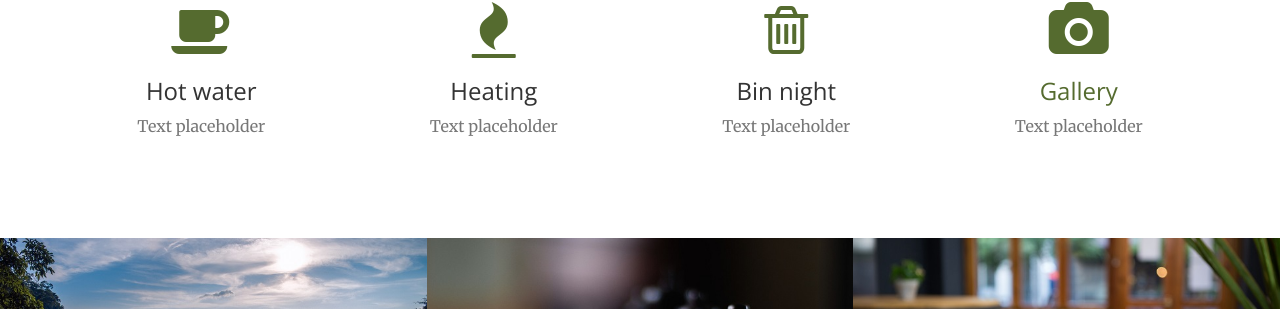
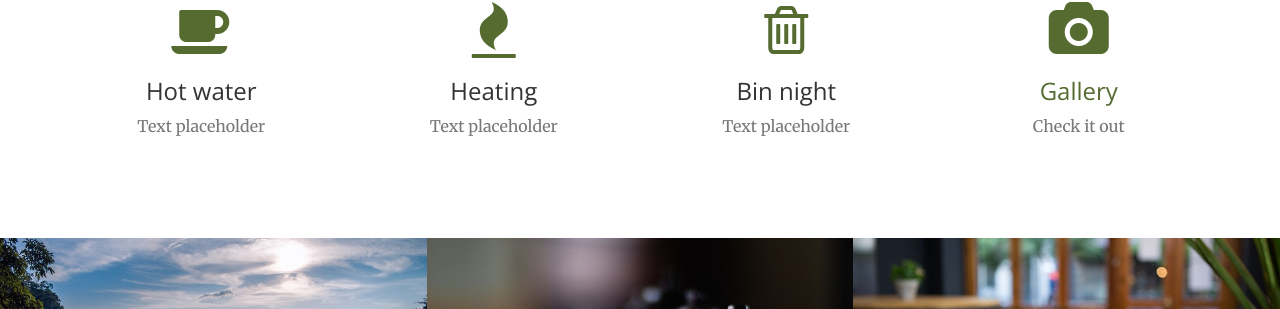
Before and after one commit to DillwyniaLodge/homepage1, a Jekyll site: the page built from index.html, in a window 1280 px wide and 900 px high, scrolled down 1276 px. Shown: the part 144-453 px from the top of the window. Built offline with Jekyll 4.4.1, drawn with Linux system fonts in a browser that asks for light colours.

Commit message:
Update services.html

```diff
--- a/_includes/services.html
+++ b/_includes/services.html
@@ -32,10 +32,10 @@
             </div>
             <div class="col-lg-3 col-md-6 text-center">
                 <div class="service-box">
+                    <a href="https://www.tripadvisor.com.au/Restaurants-g504261-c8-Mount_Victoria_New_South_Wales.html" class="portfolio-box">
                     <i class="fa fa-4x fa-camera wow bounceIn text-primary" data-wow-delay=".3s"></i>
-                    <a href="https://www.tripadvisor.com.au/Restaurants-g504261-c8-Mount_Victoria_New_South_Wales.html" class="portfolio-box">
                     <h3>Gallery</h3>
-                    <p class="text-muted">Text placeholder</p>
+                    <p class="text-muted">Check it out</p>
                 </div>
             </div>
         </div>
```
